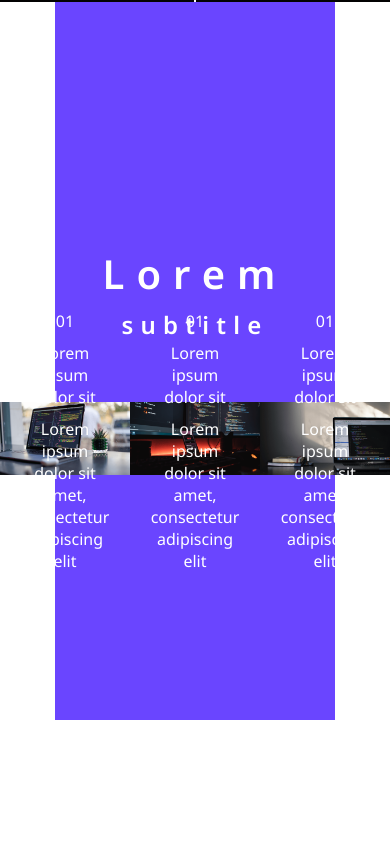
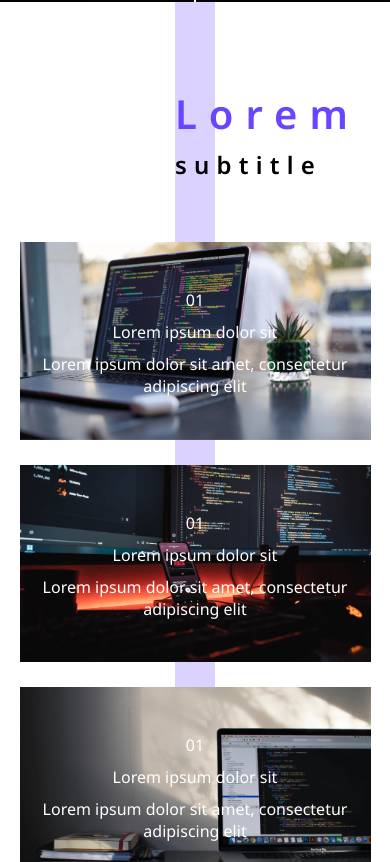
Before and after one commit to iamdarshangowda/willeder, a React (Vite) app: page / in a window 390 px wide. Shown: the part 842-1704 px from the top of the page. Before the commit the page ends 1562 px from the top, so only its background shows below. Built offline with nearby package versions, Linux system fonts and the light colour scheme; a web font is replaced by a local one.

Commit message:
triplet images responsive update

```diff
--- a/src/App.jsx
+++ b/src/App.jsx
@@ -3,7 +3,7 @@ import './App.scss';
 import Navbar from './Components/Navbar';
 import Carousel from './Components/Carousel';
 import Description from './Components/Description';
-import VerticalPage from './Components/VerticalPage';
+import VerticalPage from './Components/VerticalPage/VerticalPage';
 
 {
   /* <a href="https://react.dev" target="_blank">
--- a/src/Components/VerticalPage.jsx
+++ /dev/null
@@ -1,43 +0,0 @@
-import React from 'react';
-import '../Styles/VerticalPage.scss';
-
-const VerticalPage = () => {
-  return (
-    <div className="vertical-container">
-      <div className="vertical-bar">
-        <div className="top-text">
-          <p className="bar-title">Lorem</p>
-          <p className="bar-subTitle">subtitle</p>
-        </div>
-      </div>
-      <div className="triple-images">
-        <div className="background-card">
-          <img src="./background-1.png" alt="background-1" />
-          <div className="image-text">
-            <p>01</p>
-            <p>Lorem ipsum dolor sit</p>
-            <p>Lorem ipsum dolor sit amet, consectetur adipiscing elit</p>
-          </div>
-        </div>
-        <div className="background-card">
-          <img src="./background-2.png" alt="background-2" />{' '}
-          <div className="image-text">
-            <p>01</p>
-            <p>Lorem ipsum dolor sit</p>
-            <p>Lorem ipsum dolor sit amet, consectetur adipiscing elit</p>
-          </div>
-        </div>
-        <div className="background-card">
-          <img src="./background-3.png" alt="background-3" />
-          <div className="image-text">
-            <p>01</p>
-            <p>Lorem ipsum dolor sit</p>
-            <p>Lorem ipsum dolor sit amet, consectetur adipiscing elit</p>
-          </div>
-        </div>
-      </div>
-    </div>
-  );
-};
-
-export default VerticalPage;
--- /dev/null
+++ b/src/Components/VerticalPage/GreyContainer.jsx
@@ -0,0 +1,7 @@
+import React from 'react';
+
+const GreyContainer = () => {
+  return <div>GreyContainer</div>;
+};
+
+export default GreyContainer;
--- /dev/null
+++ b/src/Components/VerticalPage/TripletImages.jsx
@@ -0,0 +1,35 @@
+import React from 'react';
+import '../../Styles/TripletImages.scss';
+
+const TripletImages = () => {
+  return (
+    <div className="triple-images">
+      <div className="background-card">
+        <img src="./background-1.png" alt="background-1" />
+        <div className="image-text">
+          <p>01</p>
+          <p>Lorem ipsum dolor sit</p>
+          <p>Lorem ipsum dolor sit amet, consectetur adipiscing elit</p>
+        </div>
+      </div>
+      <div className="background-card">
+        <img src="./background-2.png" alt="background-2" />{' '}
+        <div className="image-text">
+          <p>01</p>
+          <p>Lorem ipsum dolor sit</p>
+          <p>Lorem ipsum dolor sit amet, consectetur adipiscing elit</p>
+        </div>
+      </div>
+      <div className="background-card">
+        <img src="./background-3.png" alt="background-3" />
+        <div className="image-text">
+          <p>01</p>
+          <p>Lorem ipsum dolor sit</p>
+          <p>Lorem ipsum dolor sit amet, consectetur adipiscing elit</p>
+        </div>
+      </div>
+    </div>
+  );
+};
+
+export default TripletImages;
--- /dev/null
+++ b/src/Components/VerticalPage/VerticalPage.jsx
@@ -0,0 +1,21 @@
+import React from 'react';
+import '../../Styles/VerticalPage.scss';
+import TripletImages from './TripletImages';
+import GreyContainer from './GreyContainer';
+
+const VerticalPage = () => {
+  return (
+    <div className="vertical-container">
+      <div className="vertical-bar">
+        <div className="top-text">
+          <p className="bar-title">Lorem</p>
+          <p className="bar-subTitle">subtitle</p>
+        </div>
+      </div>
+      <TripletImages />
+      <GreyContainer />
+    </div>
+  );
+};
+
+export default VerticalPage;
--- /dev/null
+++ b/src/Styles/TripletImages.scss
@@ -0,0 +1,58 @@
+@import '../Variables/Variables.scss';
+
+.triple-images {
+  margin: 25rem 0 15rem 0;
+  display: grid;
+  grid-template-columns: auto auto auto;
+  max-width: 100%;
+
+  .background-card {
+    position: relative;
+    text-align: center;
+  }
+
+  .image-text {
+    width: 100%;
+    position: absolute;
+    top: 50%;
+    left: 50%;
+    transform: translate(-50%, -50%);
+    padding: 20px;
+    color: $whiteColor;
+    display: flex;
+    flex-direction: column;
+    align-items: center;
+    justify-content: center;
+    gap: 10px;
+  }
+
+  img {
+    width: 100%;
+    object-fit: cover;
+  }
+
+  @media only screen and (max-device-width: $medium) {
+    margin: 15rem 0 10rem 0;
+    grid-template-columns: auto;
+    gap: 1.25rem;
+
+    .image-text {
+      padding: 10px;
+    }
+
+    img {
+      width: 90%;
+    }
+  }
+
+  @media only screen and (max-device-width: $small) {
+    .image-text {
+      padding: 10px;
+    }
+
+    img {
+      width: 90%;
+      height: 256px;
+    }
+  }
+}
--- a/src/Styles/VerticalPage.scss
+++ b/src/Styles/VerticalPage.scss
@@ -39,35 +39,22 @@
     }
   }
 
-  .triple-images {
-    margin: 25rem 0 15rem 0;
-    display: grid;
-    grid-template-columns: auto auto auto;
-    max-width: 100%;
+  @media only screen and (max-device-width: $medium) {
+    .vertical-bar {
+      width: 40px;
+      background-color: $lightPurpleColor;
 
-    .background-card {
-      position: relative;
-      text-align: center;
-    }
+      .top-text {
+        margin-top: 5rem;
+      }
 
-    .image-text {
-      width: 100%;
-      position: absolute;
-      top: 50%;
-      left: 50%;
-      transform: translate(-50%, -50%);
-      padding: 20px;
-      color: $whiteColor;
-      display: flex;
-      flex-direction: column;
-      align-items: center;
-      justify-content: center;
-      gap: 10px;
-    }
+      .bar-title {
+        color: $purpleColor;
+      }
 
-    img {
-      width: 100%;
-      object-fit: cover;
+      .bar-subTitle {
+        color: $blackColor;
+      }
     }
   }
 }
--- a/src/Variables/Variables.scss
+++ b/src/Variables/Variables.scss
@@ -2,5 +2,7 @@ $blackColor: #000;
 $whiteColor: #fff;
 $borderColor: #ff0000;
 $purpleColor: #6a45ff;
+$lightPurpleColor: rgba(106, 69, 255, 0.24);
 
 $small: 600px;
+$medium: 800px;
```
